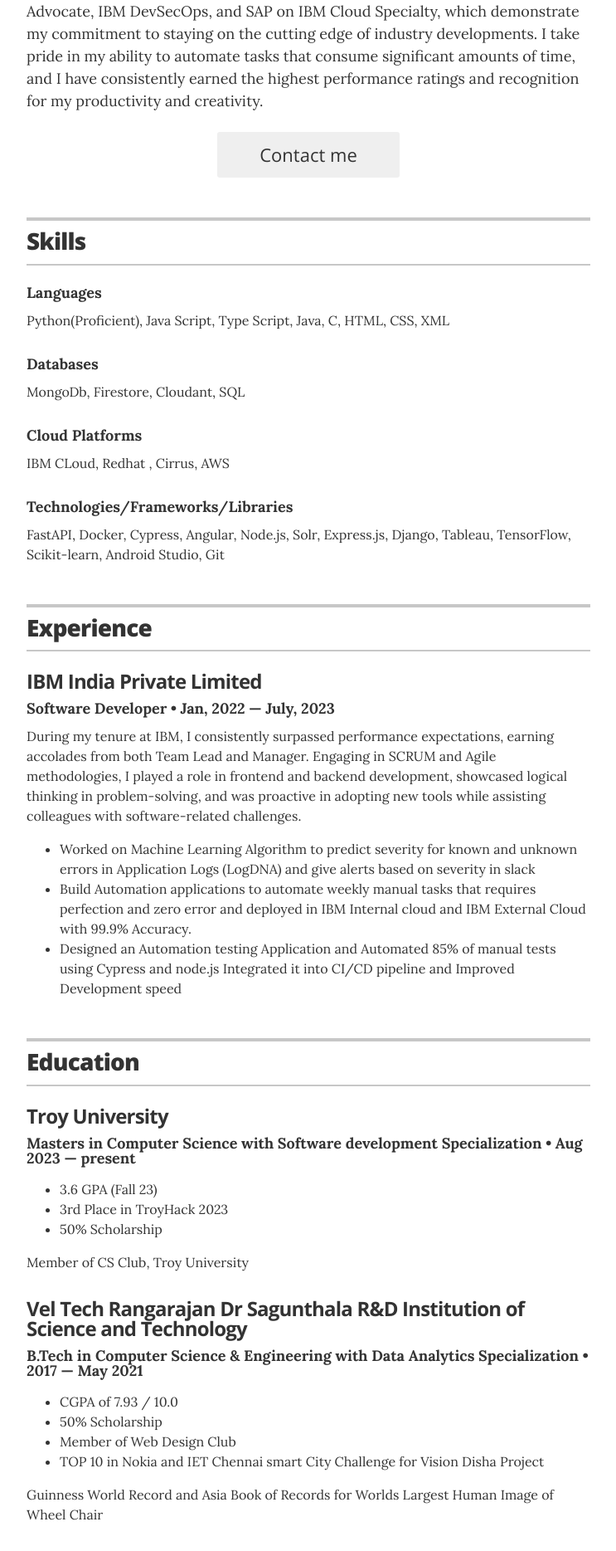
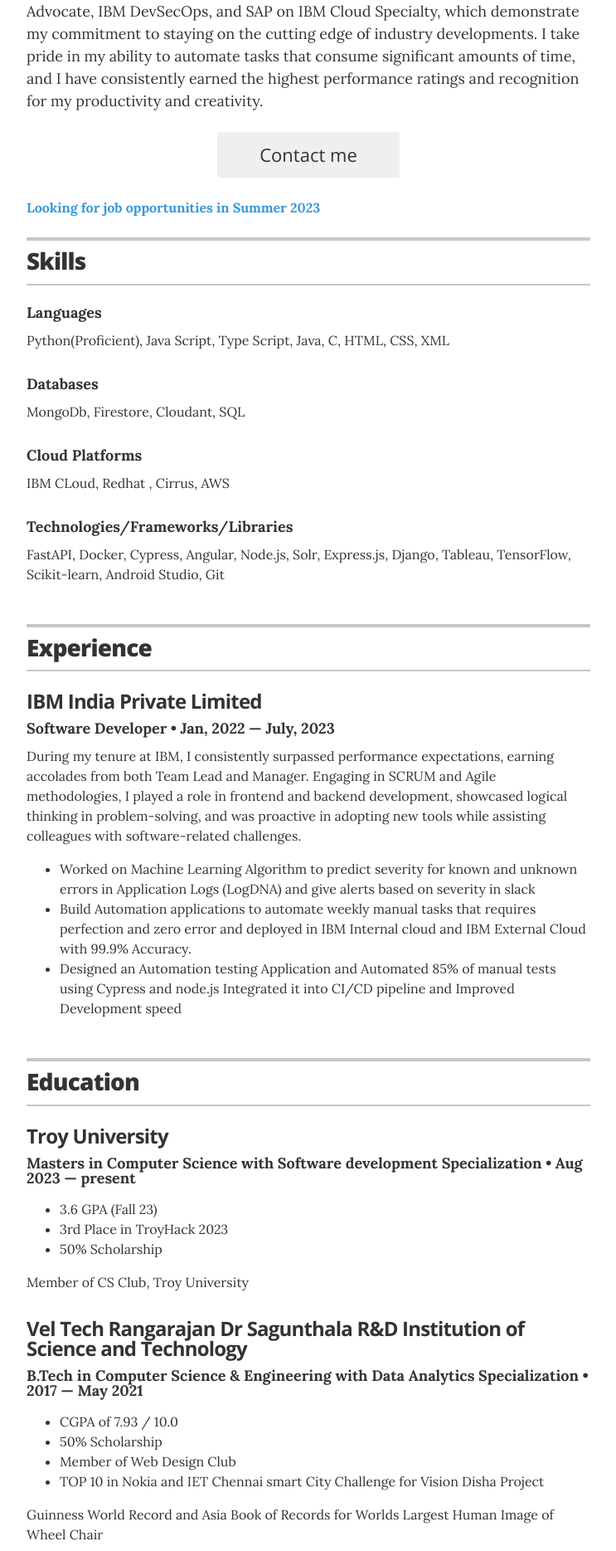
Before and after one commit to JUPUDI-VAMSI-KALYAN/Resume, a Jekyll site: the page built from index.html, in a window 1280 px wide. Shown: the part 474-2343 px from the top of the page at 83% size, without its empty margins (268-1011 px from the left). Built offline with Jekyll 4.4.1, drawn with Linux system fonts in a browser that asks for light colours.

Commit message:
added text under contact us

```diff
--- a/_layouts/resume.html
+++ b/_layouts/resume.html
@@ -41,6 +41,7 @@
 
         {% if site.resume_looking_for_work == 'yes' %}
         <a href="mailto:{{ site.resume_contact_email }}" class="contact-button no-print" itemprop="email">Contact me</a>
+        <span class="looking-for-jobs-tag">Looking for job opportunities in Summer 2023</span>
         {% elsif site.resume_looking_for_work == 'no' %}
         <a class="contact-button not-looking no-print">I'm not looking for work right now.</a>
         {% else %}
--- a/css/main.scss
+++ b/css/main.scss
@@ -12,3 +12,10 @@
 
 // Layouts
 @import "resume";
+
+.looking-for-jobs-tag {
+    display: block;
+    margin-top: 5px; /* Adjust the margin as needed */
+    font-weight: bold;
+    color: #3498db; /* Adjust the color as needed */
+  }
```
